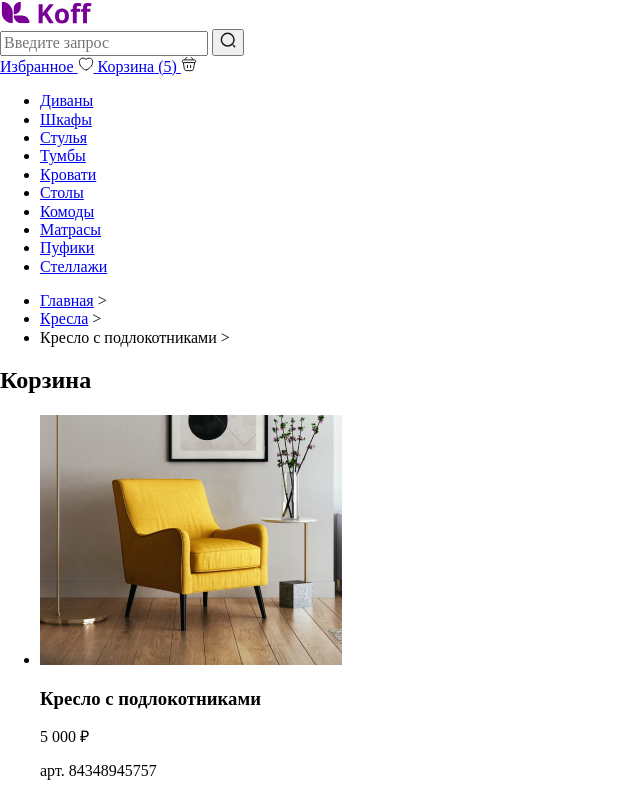
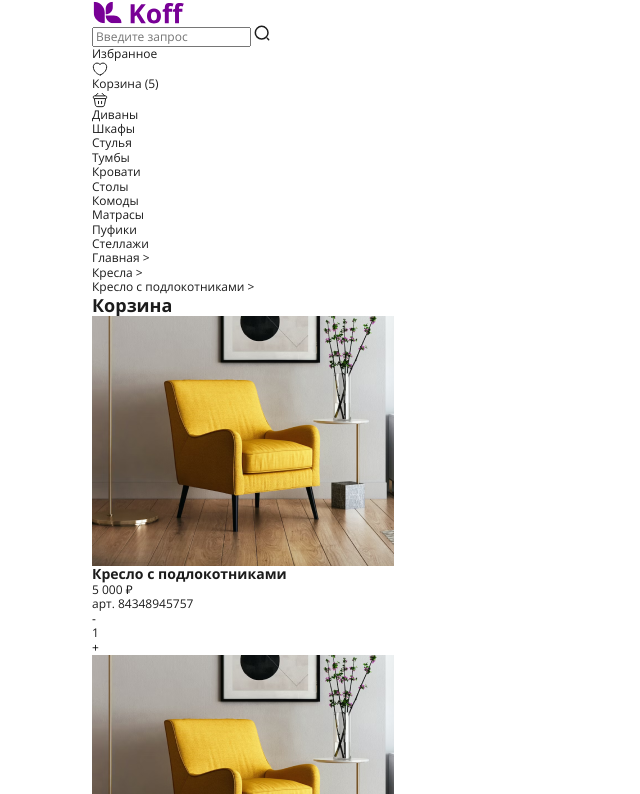
Before and after one commit to NikSkor/koff, a website built with Vite: page index.html in a window 1280 px wide. Shown: the top 794 px of the page, without its empty margins (0-640 px from the left). Built offline with nearby package versions, Linux system fonts and the light colour scheme.

Commit message:
fonts and default styles

```diff
--- a/index.html
+++ b/index.html
@@ -4,6 +4,9 @@
 <head>
   <meta charset="UTF-8" />
   <link rel="icon" type="image/svg+xml" href="/vite.svg" />
+  <link rel="preload" href="/fonts/open-sans-v36-cyrillic_latin-regular.woff2" as="font" type="font/woff2" crossorigin>
+  <link rel="preload" href="/fonts/open-sans-v36-cyrillic_latin-700.woff2" as="font" type="font/woff2" crossorigin>
+  <link rel="preload" href="/fonts/inter-v13-cyrillic_latin-regular.woff2" as="font" type="font/woff2" crossorigin>
   <meta name="viewport" content="width=device-width, initial-scale=1.0" />
   <title>Koff</title>
   <script type="module" src="./main.js"></script>
@@ -13,7 +16,6 @@
   <header class="header">
     <div class="container header__container">
       <a href="/"><img class="header__link-logo" src="img/logo.svg" alt="Логотип Мебельного маркета Koff"></a>
-    </div>
       <form action="" class="header__search">
         <input type="search" class="header__input" name="'search" placeholder="Введите запрос">
         <button type="submit" class="header__btn">
@@ -54,6 +56,8 @@
           </svg>
         </a>
       </div>
+    </div>
+
     <!-- /.container -->
   </header>
   <!-- /.header -->
--- a/style.scss
+++ b/style.scss
@@ -1,4 +1,2 @@
-footer {
-  background-color: #000;
-  color: white;
-}
+@import 'styles/fonts.scss';
+@import 'styles/default.scss';
--- /dev/null
+++ b/styles/default.scss
@@ -0,0 +1,100 @@
+html {
+  position: relative;
+  box-sizing: border-box;
+}
+
+*,
+*::before,
+*::after {
+  box-sizing: inherit;
+}
+
+body {
+  position: relative;
+  overflow-x: hidden;
+  min-width: 320px;
+  min-height: 100vh;
+  font-family: "Open Sans", sans-serif;
+  -webkit-font-smoothing: antialiased;
+  -moz-osx-font-smoothing: grayscale;
+  text-rendering: optimizeLegibility;
+  -webkit-tap-highlight-color: rgba(0, 0, 0, 0);
+  -webkit-tap-highlight-color: transparent;
+  font-size: 12px;
+  color: #1c1c1c;
+  background-color: #fff;
+  line-height: 1.2;
+  display: flex;
+  flex-direction: column;
+}
+
+main {
+  flex-wrap: 1;
+}
+
+
+img,
+svg {
+  display: block;
+  max-width: 100%;
+  height: auto;
+}
+
+svg {
+  max-height: 100%;
+}
+
+
+button {
+  padding: 0;
+  cursor: pointer;
+  border: none;
+  background-color: transparent;
+}
+
+a {
+  text-decoration: none;
+  color: inherit;
+}
+
+ul {
+  list-style: none;
+  padding: 0;
+  margin: 0;
+}
+
+h1,
+h2,
+h3,
+p,
+figure,
+fieldset {
+  margin: 0;
+}
+
+iframe {
+  border: none;
+}
+
+.visually-hidden {
+  position: fixed;
+  transform: scale(0);
+}
+
+.container {
+  max-width: 1440px;
+  padding: 0 16px;
+  margin: 0 auto;
+
+  @media (min-width: 580px) {
+      padding: 0 29px;
+    }
+
+  @media (min-width: 820px) {
+    padding: 0 43px;
+  }
+
+  @media (min-width: 1120px) {
+    padding: 0 92px;
+  }
+}
--- /dev/null
+++ b/styles/fonts.scss
@@ -0,0 +1,23 @@
+@font-face {
+  font-display: swap;
+  font-family: "Open Sans";
+  font-style: normal;
+  font-weight: 400;
+  src: url("/fonts/open-sans-v36-cyrillic_latin-regular.woff2") format("woff2");
+}
+
+@font-face {
+  font-display: swap;
+  font-family: "Open Sans";
+  font-style: normal;
+  font-weight: 700;
+  src: url("/fonts/open-sans-v36-cyrillic_latin-700.woff2") format("woff2");
+}
+
+@font-face {
+  font-display: swap;
+  font-family: "Inter";
+  font-style: normal;
+  font-weight: 400;
+  src: url("/fonts/inter-v13-cyrillic_latin-regular.woff2") format("woff2");
+}
```
Also changed, not shown: public/fonts/inter-v13-cyrillic_latin-regular.woff2 (added), public/fonts/open-sans-v36-cyrillic_latin-700.woff2 (added), public/fonts/open-sans-v36-cyrillic_latin-regular.woff2 (added). Lines whose indentation alone changed are shown as unchanged.
